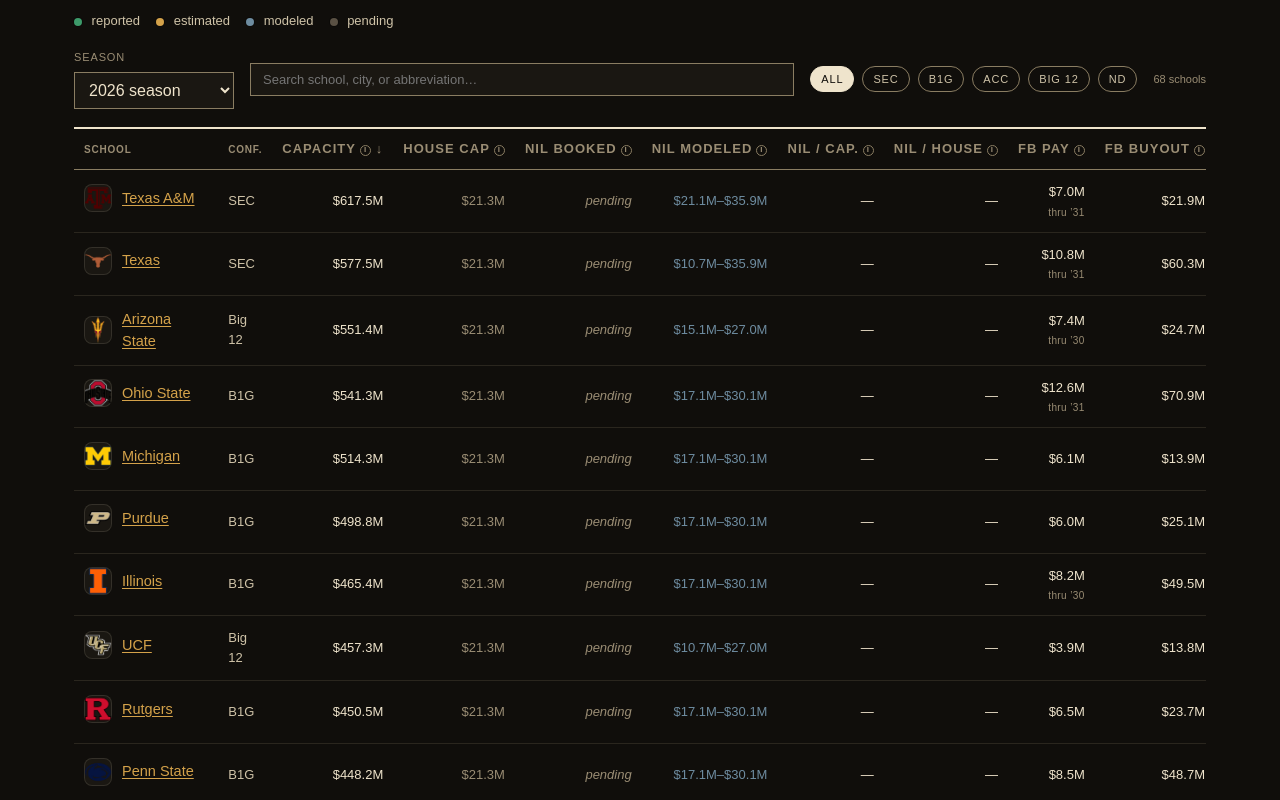
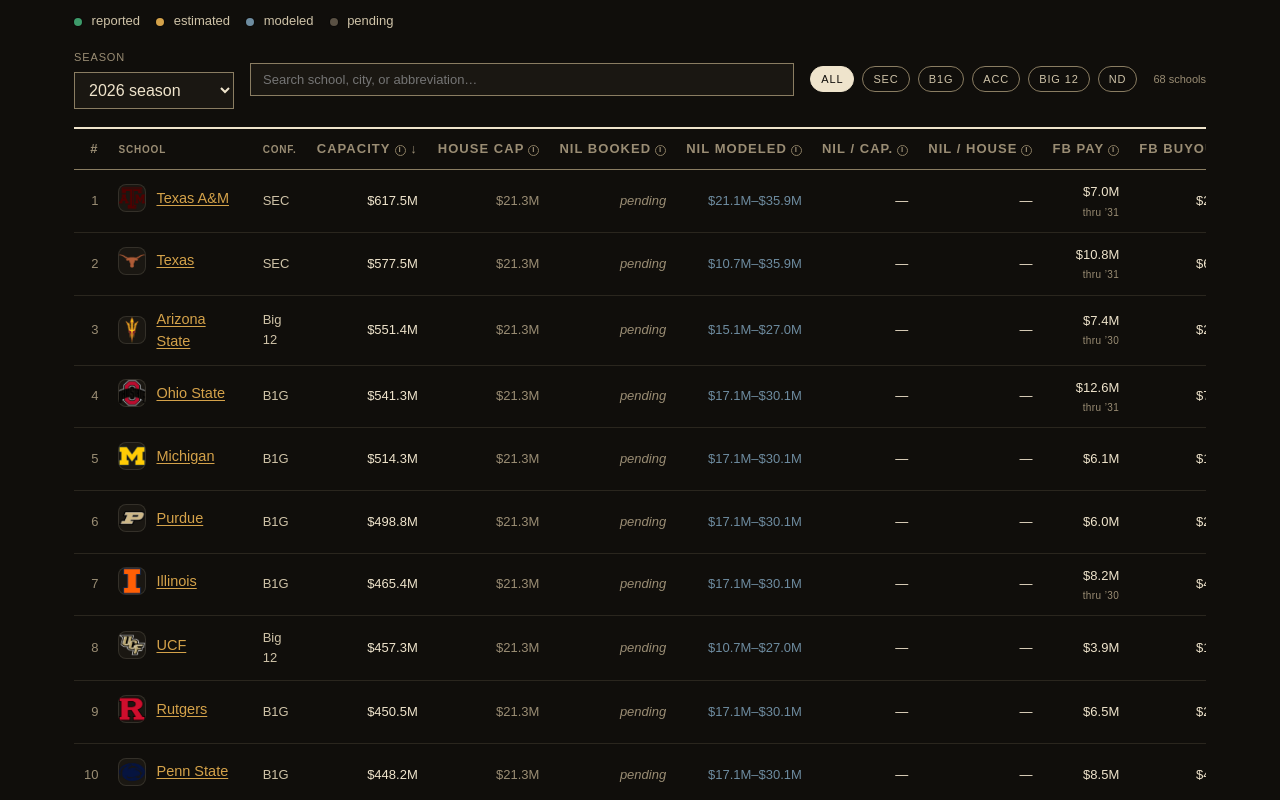
Before and after one commit to BB-41/public-cap, a React (Vite) app: page / in a window 1280 px wide. Shown: the part 560-1360 px from the top of the page. Built offline with nearby package versions, Linux system fonts and the light colour scheme.

Commit message:
Add numerical rank to the Power 4 list.

```diff
--- a/src/pages/Home.jsx
+++ b/src/pages/Home.jsx
@@ -130,6 +130,7 @@
         <table className="rank">
           <thead>
             <tr>
+              <th className="rk" title="Rank in the current sort">#</th>
               {COLS.map((c) => (
                 <th key={c.key} className={c.type === 'num' ? 'num' : ''} onClick={() => toggle(c.key)} title={c.def ? defTitle(c.def) : undefined}>
                   {c.label}
@@ -141,8 +142,9 @@
             </tr>
           </thead>
           <tbody>
-            {rows.map((r) => (
+            {rows.map((r, i) => (
               <tr key={r.school.id}>
+                <td className="rk">{i + 1}</td>
                 <td>
                   <Link className="school-link" to={season === 2026 ? `/school/${r.school.id}` : `/school/${r.school.id}?season=${season}`}>
                     <Logo school={r.school} size={28} />
--- a/src/styles.css
+++ b/src/styles.css
@@ -649,3 +649,14 @@
   font-weight: 400;
   text-align: right;
 }
+
+table.rank th.rk,
+table.rank td.rk {
+  width: 2.2em;
+  text-align: right;
+  font-variant-numeric: tabular-nums;
+  color: var(--muted);
+  font-size: 13px;
+  padding-right: 10px;
+}
+table.rank th.rk { cursor: default; }
```
